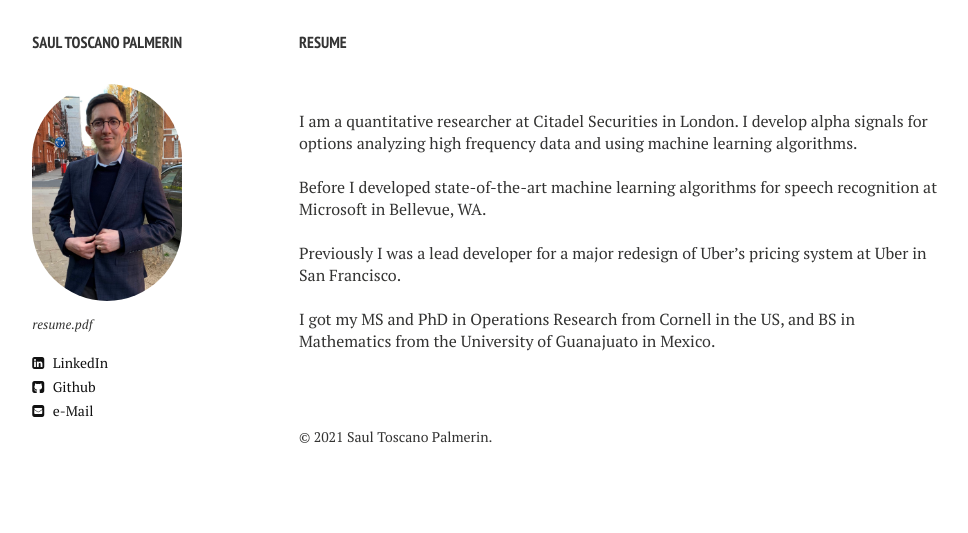
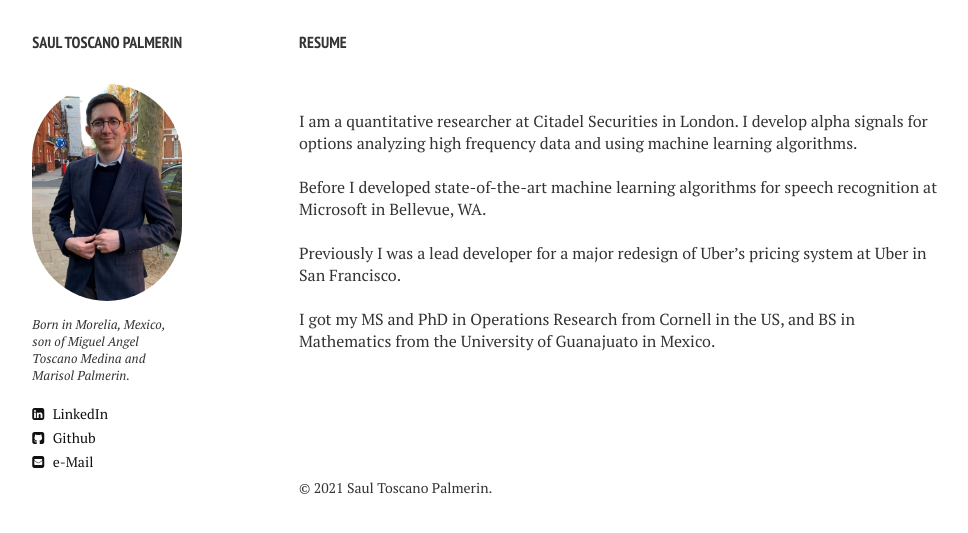
Before and after one commit to toscanosaul/saul, a Jekyll site: the page built from index.md, in a window 1280 px wide. Shown: the top 533 px of the page, without its empty margins (21-989 px from the left). Built offline with Jekyll 4.4.1, drawn with Linux system fonts in a browser that asks for light colours; nearby versions of some CDN libraries.

Commit message:
Update _config.yml

```diff
--- a/_config.yml
+++ b/_config.yml
@@ -14,7 +14,7 @@ url: "/saul"
 owner:
   name:
   avatar:         yo2.jpg
-  bio:           resume.pdf
+  bio:           Born in Morelia, Mexico, son of Miguel Angel Toscano Medina and Marisol Palmerin.
   email:          toscano.saul@gmail.com
   # Social networking links are used in author-bio sidebar. Update and remove as you like.
 #  twitter: jponttuset
```
